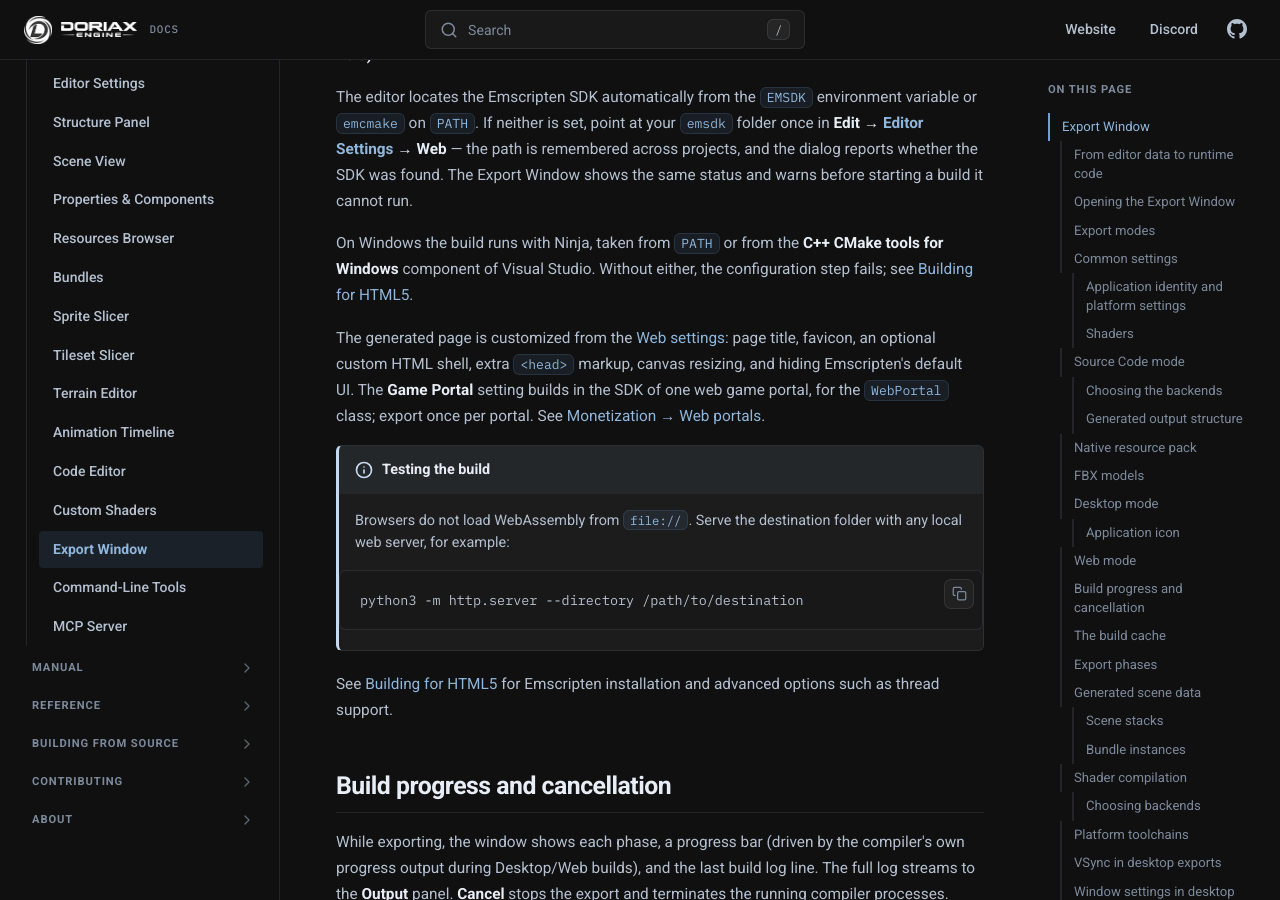
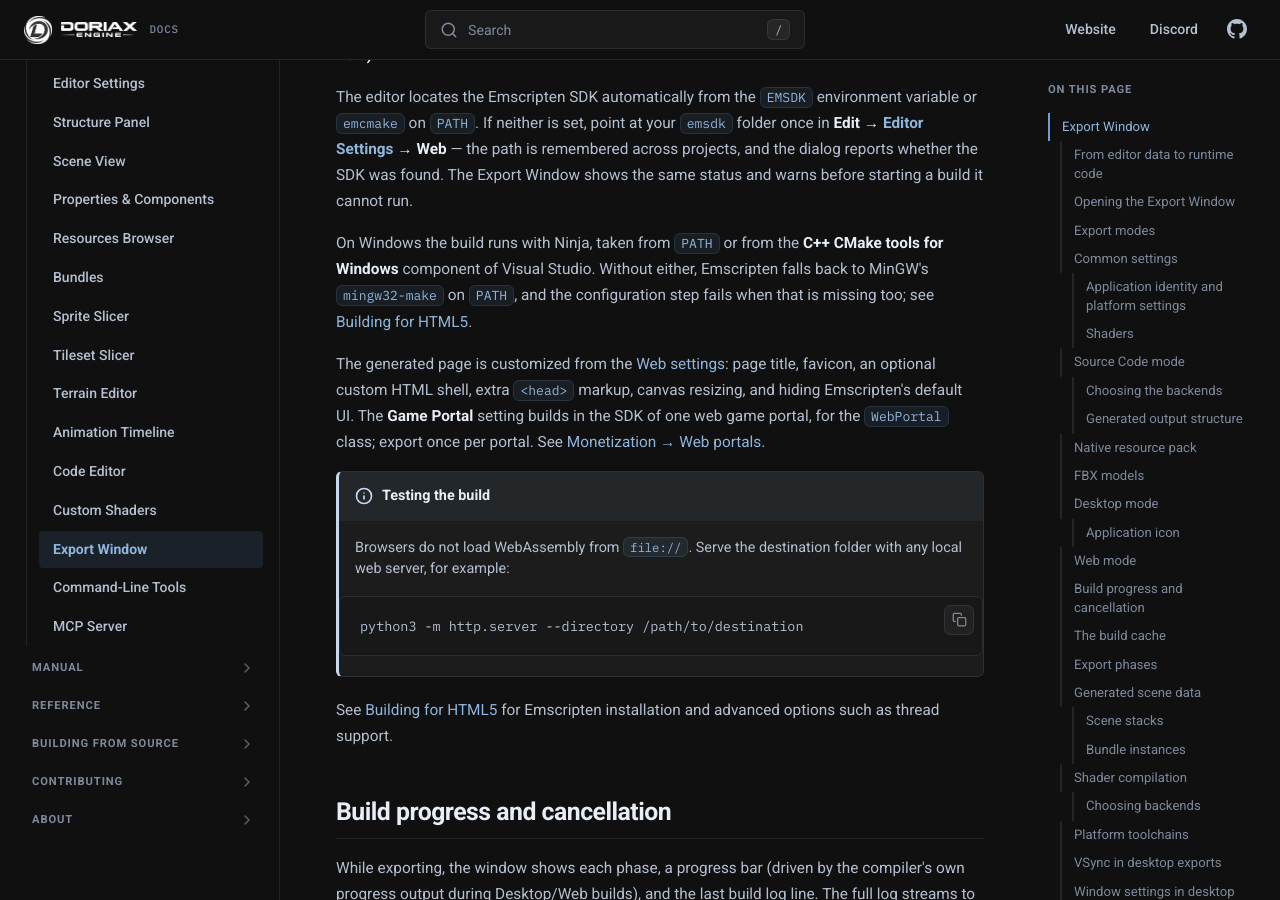
Before and after one commit to doriaxengine/doriax-docs, an MkDocs documentation site: the page built from docs/editor/export.md, in a window 1280 px wide and 900 px high, scrolled down 11748 px. Built offline with MkDocs 1.6.1, drawn with Linux system fonts in a browser that asks for light colours; comment, search, counter and statistics services are not loaded.

Commit message:
Doc MinGW fallback of Windows Web builds

```diff
--- a/docs/editor/export.md
+++ b/docs/editor/export.md
@@ -375,7 +375,8 @@ across projects, and the dialog reports whether the SDK was found. The Export Wi
 shows the same status and warns before starting a build it cannot run.
 
 On Windows the build runs with Ninja, taken from `PATH` or from the **C++ CMake tools
-for Windows** component of Visual Studio. Without either, the configuration step fails; see
+for Windows** component of Visual Studio. Without either, Emscripten falls back to MinGW's
+`mingw32-make` on `PATH`, and the configuration step fails when that is missing too; see
 [Building for HTML5](../building/html5.md#1-install-emscripten).
 
 The generated page is customized from the [Web settings](project-settings.md#web): page
```
